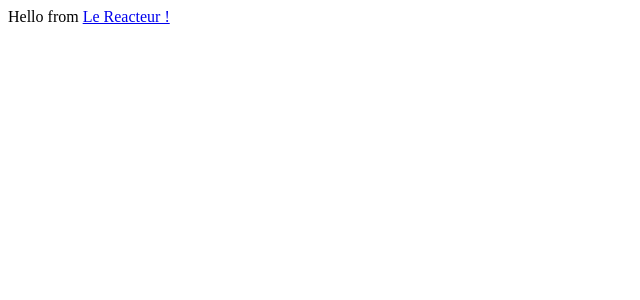
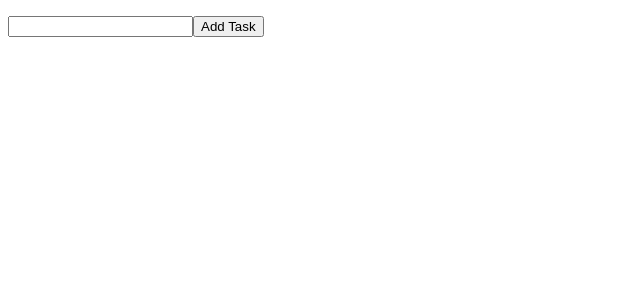
Before and after one commit to tommy211369/react-todo-list, a React (Create React App) app: page / in a window 1280 px wide. Shown: the top 300 px of the page, without its empty margins (0-640 px from the left). Built offline with nearby package versions, Linux system fonts and the light colour scheme.

Commit message:
checked button

```diff
--- a/src/App.css
+++ b/src/App.css
@@ -1 +1,11 @@
 /* Other rules */
+
+.task-off {
+  text-decoration: line-through;
+  background-color: grey;
+}
+
+.task-on {
+  text-decoration: none;
+  background-color: white;
+}
--- a/src/App.js
+++ b/src/App.js
@@ -1,9 +1,72 @@
+import { useState } from "react";
 import "./App.css";
+import Footer from "./components/Footer";
 
 function App() {
+  const [tabTasks, setTabTasks] = useState([]);
+  const [newTask, setNewTask] = useState("");
+
+  // champs input
+  const handleTextInput = (e) => {
+    setNewTask(e.target.value);
+  };
+
+  // check box
+
   return (
     <div>
-      Hello from <a href="https://www.lereacteur.io">Le Reacteur !</a>
+      {/* liste task */}
+      <ul>
+        {tabTasks.map((task, index) => {
+          console.log("task :", task);
+          const newTabTasks = [...tabTasks]; // copie of tabTasks (array)
+          const newObjTask = { ...task }; // copie of task (object)
+          return (
+            <li key={index}>
+              <input
+                value={task.checked}
+                type="checkbox"
+                onChange={() => {
+                  if (task.checked === false) {
+                    // change checked value to true in newObjTask
+                    newObjTask.checked = true;
+                    // remove index from newTabTasks and replace by newObjTask
+                    newTabTasks.splice(index, 1, newObjTask);
+                    // state update
+                    setTabTasks(newTabTasks);
+                  } else if (task.checked === true) {
+                    newObjTask.checked = false;
+                    newTabTasks.splice(index, 1, newObjTask);
+                    setTabTasks(newTabTasks);
+                  }
+                }}
+              />
+              <label className={newObjTask.checked ? "task-off" : "task-on"}>
+                {newObjTask.titleTask}
+              </label>
+            </li>
+          );
+        })}
+      </ul>
+
+      {/* saisie task */}
+      <div>
+        <input type="text" value={newTask} onChange={handleTextInput} />
+        <button
+          onClick={() => {
+            if (newTask) {
+              const newTabTasks = [...tabTasks];
+              newTabTasks.push({ titleTask: newTask, checked: false });
+              setTabTasks(newTabTasks);
+              setNewTask("");
+            }
+          }}
+        >
+          Add Task
+        </button>
+      </div>
+
+      <Footer />
     </div>
   );
 }
--- /dev/null
+++ b/src/components/Footer.js
@@ -0,0 +1,5 @@
+import React from "react";
+
+export default function Footer() {
+  return <div></div>;
+}
```
